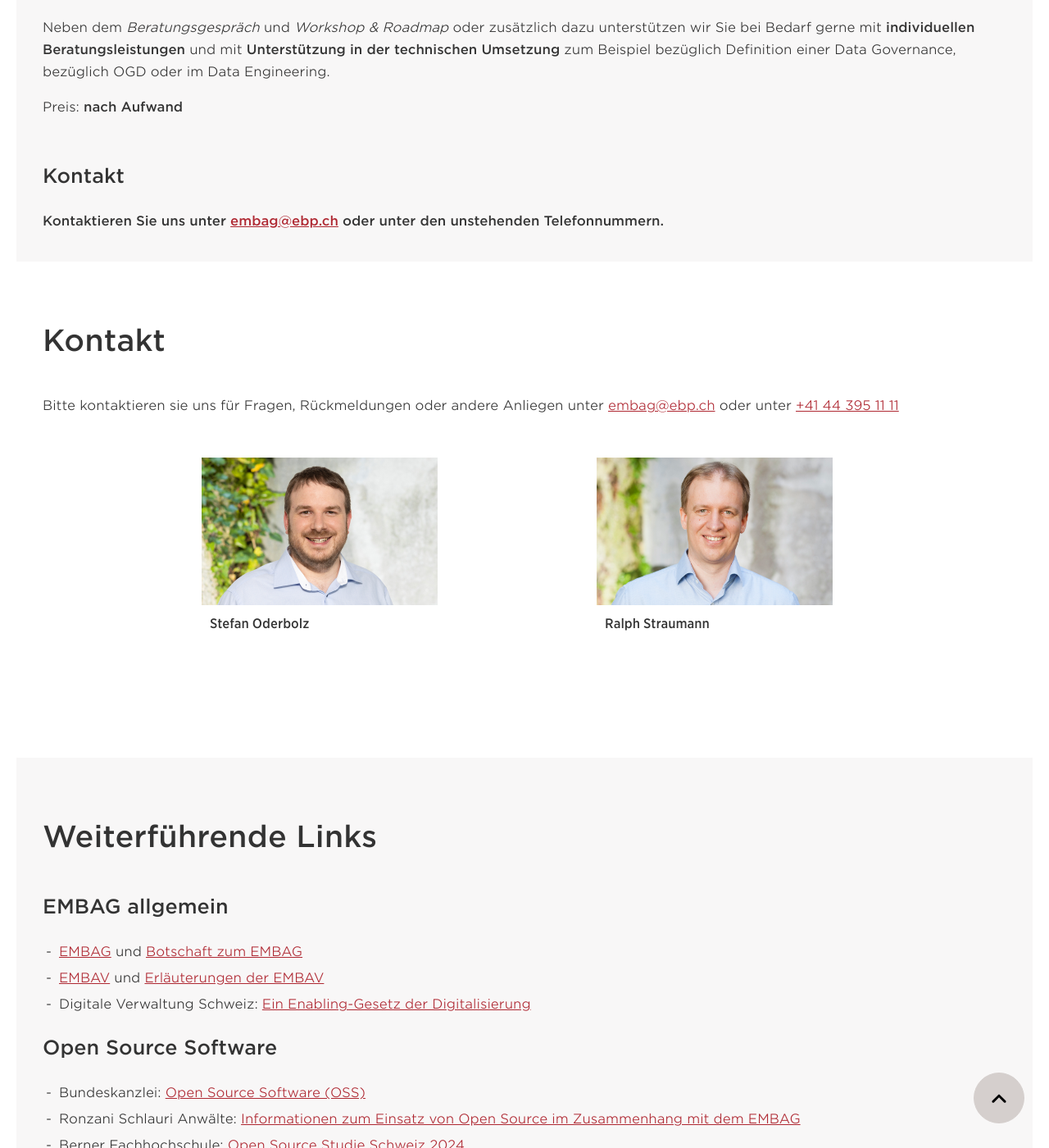
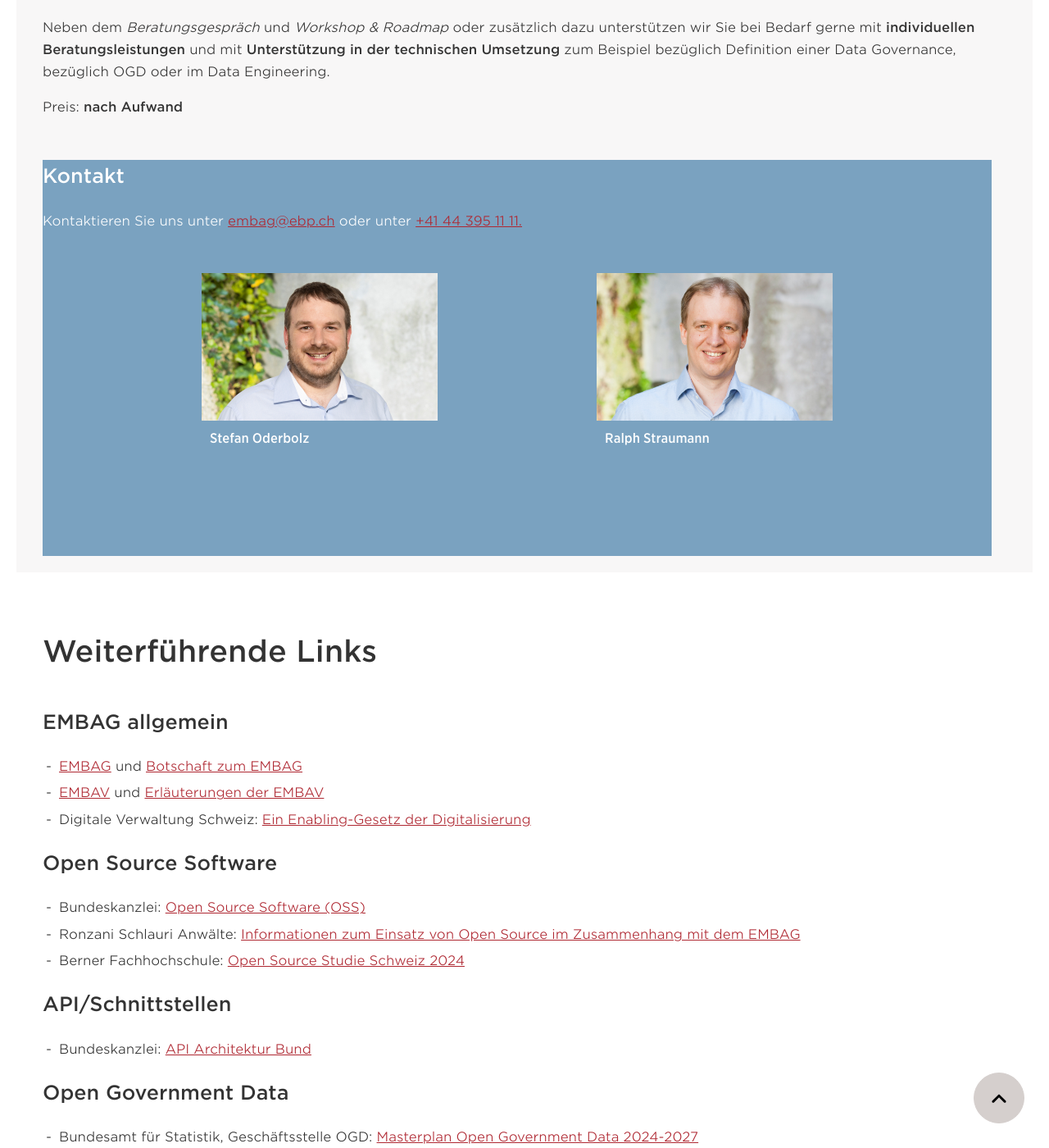
Before and after one commit to ebp-group/embag-check, a Jekyll site: the page built from index.md, in a window 1280 px wide and 1400 px high, scrolled down 13139 px. Shown: the whole window at 82% size. Built offline with Jekyll 4.4.1, drawn with Linux system fonts in a browser that asks for light colours; some of the changed text lies outside the part shown.

Commit message:
Add contact section

```diff
--- a/_includes/contact.html
+++ b/_includes/contact.html
@@ -1,3 +1,6 @@
+<div id="kontakt">
+<h1>Kontakt</h1>
+<p>Kontaktieren Sie uns unter <a href="mailto:embag@ebp.ch">embag@ebp.ch</a> oder unter <a href="tel:+41443951111">+41 44 395 11 11.</a></p>
 <div class="kontakt-container">
 {% for contact in site.contacts %}
   <div class="kontakt-item">
@@ -18,3 +21,4 @@
   </div>
 {% endfor %}
 </div>
+</div>
--- a/_layouts/default.html
+++ b/_layouts/default.html
@@ -94,48 +94,6 @@
           </div>
         {% endfor %}
 
-        <div class="container common kontakt" id="kontakt_default">
-          <div class="title nav" onClick="openNav(event)">
-            <div class="text">
-              Kontakt
-            </div>
-            <div class="image">
-              <div class="open">
-                  <img alt="" src="{{ '/assets/images/chevron_rot.svg'  | relative_url }}" />
-              </div>
-              <div class="close">
-                  <img alt="" src="{{ '/assets/images/minus_grau.svg'  | relative_url }}" />
-              </div>
-            </div>
-          </div>
-          <div class="content">
-            <div class="text">
-              <p>Bitte kontaktieren sie uns für Fragen, Rückmeldungen oder andere Anliegen unter <a href="mailto:embag@ebp.ch">embag@ebp.ch</a> oder unter +41 44 395 11 11.</p>
-          </div>
-
-          <div class="kontakt-container">
-            {% for contact in site.contacts %}
-              <div class="kontakt-item">
-                <div class="picture">
-                    <img src="{{ '/assets/images/contact/' | append: contact.short | append: '.png'  | relative_url }}">
-                </div>
-                <div class="item">
-                    <div class="name">
-                    {{ contact.name }}
-                    </div>
-                    <div class="phone">
-                      {{ contact.phone }}
-                    </div>
-                    <div class="email">
-                      {{ contact.email }}
-                    </div>
-                </div>
-              </div>
-              {% endfor %}
-          </div>
-        </div>
-
-
       <div class="footer container">
         <div class="logo">
          <img alt="" src="{{ '/assets/images/logo.svg'  | relative_url }}" />
--- a/assets/css/custom.css
+++ b/assets/css/custom.css
@@ -1451,6 +1451,11 @@ Impressum
 }
 
 
+#kontakt {
+  background-color: #7aa2c0;
+  color: white;
+}
+
 @media only screen and (max-width: 600px){
     .kontakt-container{
         justify-content: flex-start;
```
Also changed, not shown: content/_sections/10_angebot.md (+1 -3 lines), content/_sections/11_kontakt.md (deleted, +0 -7 lines).
